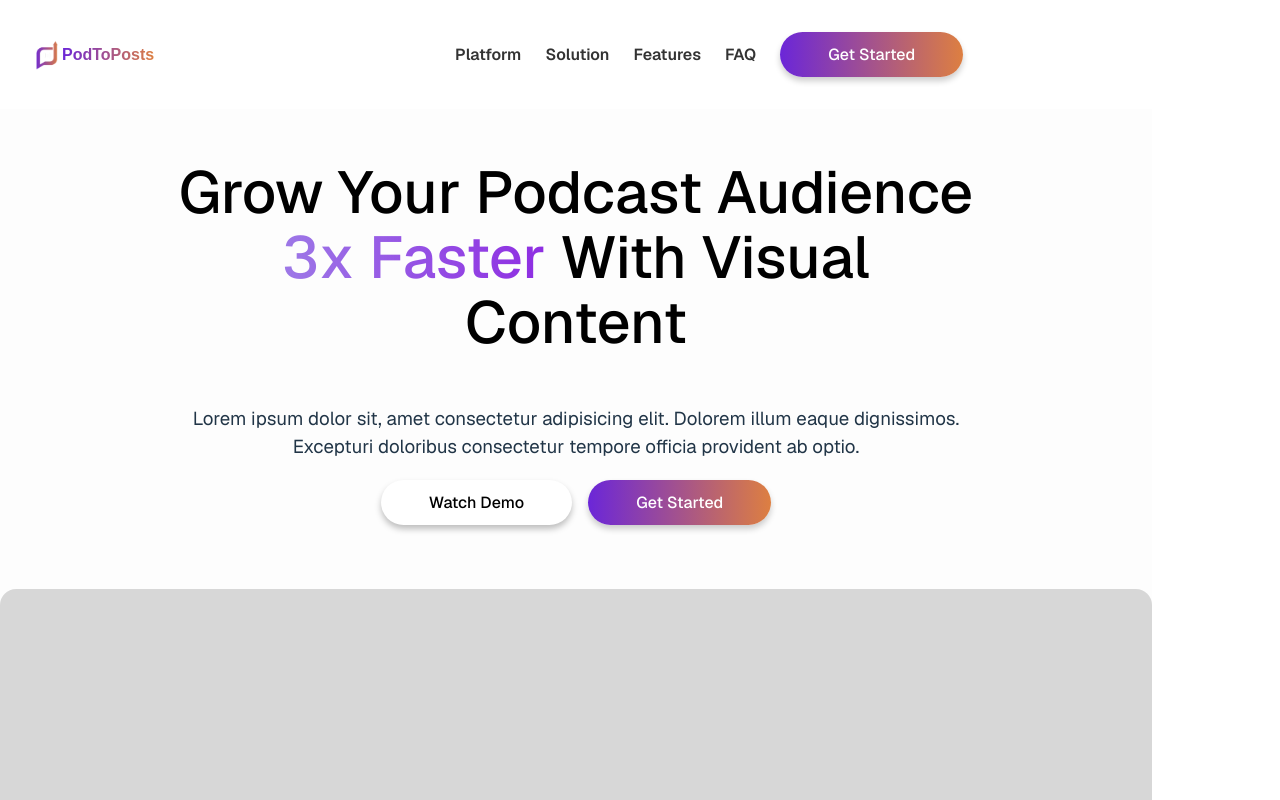
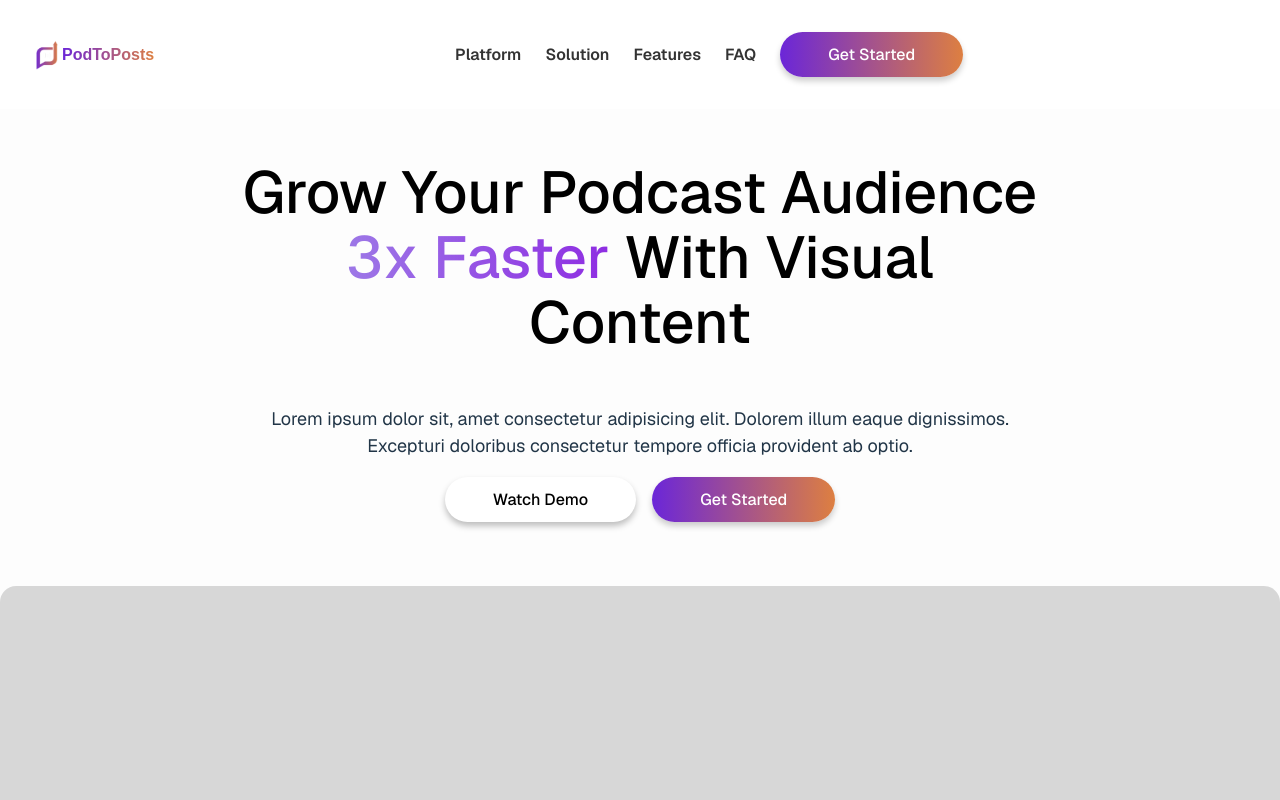
Before and after one commit to botkumar01/pod2posts, a React (Vite) app: page /home in a window 1280 px wide. Shown: the top 800 px of the page. Built offline with nearby package versions, Linux system fonts and the light colour scheme; a web font is replaced by a local one.

Commit message:
Update HomePage.scss

```diff
--- a/src/Pages/HomePage.scss
+++ b/src/Pages/HomePage.scss
@@ -6,8 +6,8 @@
 
     background-color: #fdfdfd;
     box-sizing: border-box;
-    width: 90vw;
-    max-width: 90vw;
+    width: 100%;
+    // max-width: 90vw;
     overflow: hidden;
 
 
@@ -447,3 +447,48 @@
     }
 
 }
+.hero {
+  h1 {
+    font-size: 59px;
+  }
+
+  h3 {
+    font-size: 18px;
+  }
+
+  @media (max-width: 900px) {
+    h1 {
+      font-size: 50px;
+    }
+    h3 {
+      font-size: 16px;
+    }
+  }
+
+  @media (max-width: 750px) {
+    h1 {
+      font-size: 42px;
+    }
+    h3 {
+      font-size: 15px;
+    }
+  }
+
+  @media (max-width: 600px) {
+    h1 {
+      font-size: 36px;
+    }
+    h3 {
+      font-size: 14px;
+    }
+  }
+
+  @media (max-width: 400px) {
+    h1 {
+      font-size: 28px;
+    }
+    h3 {
+      font-size: 12px;
+    }
+  }
+}
```
